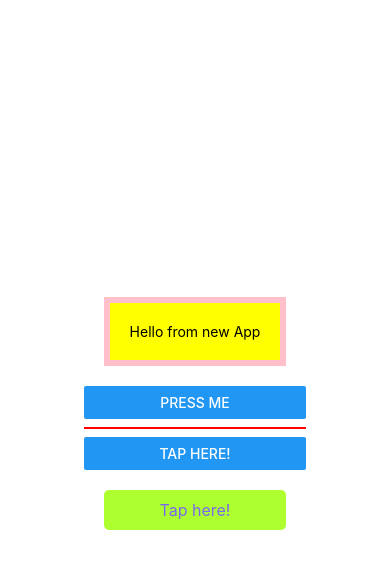
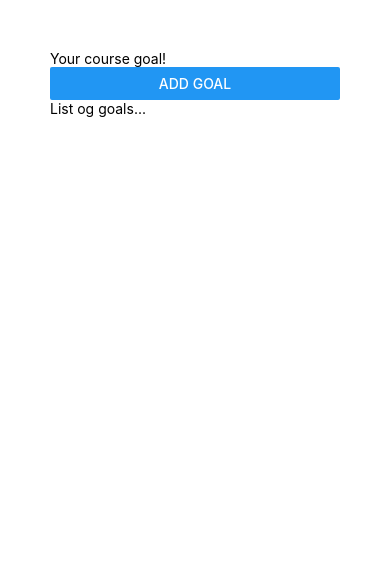
Before and after one commit to nicywi/GoalsAppRN, a React Native app in the folder ReactNativeProject1/: screen / in a window 390 px wide. Shown: the top 568 px of the page. Built offline with nearby package versions, Linux system fonts and the light colour scheme.

Commit message:
layout added

```diff
--- a/ReactNativeProject1/App.js
+++ b/ReactNativeProject1/App.js
@@ -1,52 +1,23 @@
-import { StyleSheet, SafeAreaView, Text, View, Button, TouchableOpacity } from 'react-native';
+
+import { StyleSheet, TextInput, Button, Text, View} from 'react-native';
 
 const Separator = () => <View style={styles.separator} />;
 
 export default function App() {
   return (
-    <SafeAreaView style={styles.container}>
-    <View>
-      <Text style={{margin: 20, borderColor: 'pink',
-      borderWidth: 6, padding: 20, backgroundColor: 'yellow'}}>
-        Hello from new App</Text>
-      <Button
-        title="Press me"
-        onPress={() => Alert.alert('Cannot press this one')}
-      />
-      <Separator />
-      <Button title="Tap here!" style={styles.button} />
-      <TouchableOpacity onPress={() => console.log('Tapped!')} style={styles.button}>
-          <Text style={styles.buttonText}>Tap here!</Text>
-        </TouchableOpacity>
-
+    <View style={styles.appContainer}>
+      <View>
+        <TextInput placeholder='Your course goal!'></TextInput>
+        <Button title="Add Goal"/>
+      </View>
+      <View>
+        <Text>List og goals...</Text>
+      </View>
     </View>
-     <Separator />
-     </SafeAreaView>
   );
 }
 const styles = StyleSheet.create({
-  container: {
-    flex: 1,
-    backgroundColor: 'white',
-    alignItems: 'center',
-    justifyContent: 'center',
-  },
-  button: {
-    backgroundColor: 'greenyellow',
-    justifyContent: 'center',
-    alignItems: 'center',
-    margin: 20,
-    paddingVertical: 10,
-    paddingHorizontal: 20,
-    borderRadius: 5,
-  },
-  buttonText: {
-    color: 'mediumslateblue',
-    fontSize: 16,
-  },
-  separator: {
-    marginVertical: 8,
-    borderBottomColor: 'red',
-    borderBottomWidth: 2,
-  },
+  appContainer: {
+    padding: 50
+  }
 });
```
